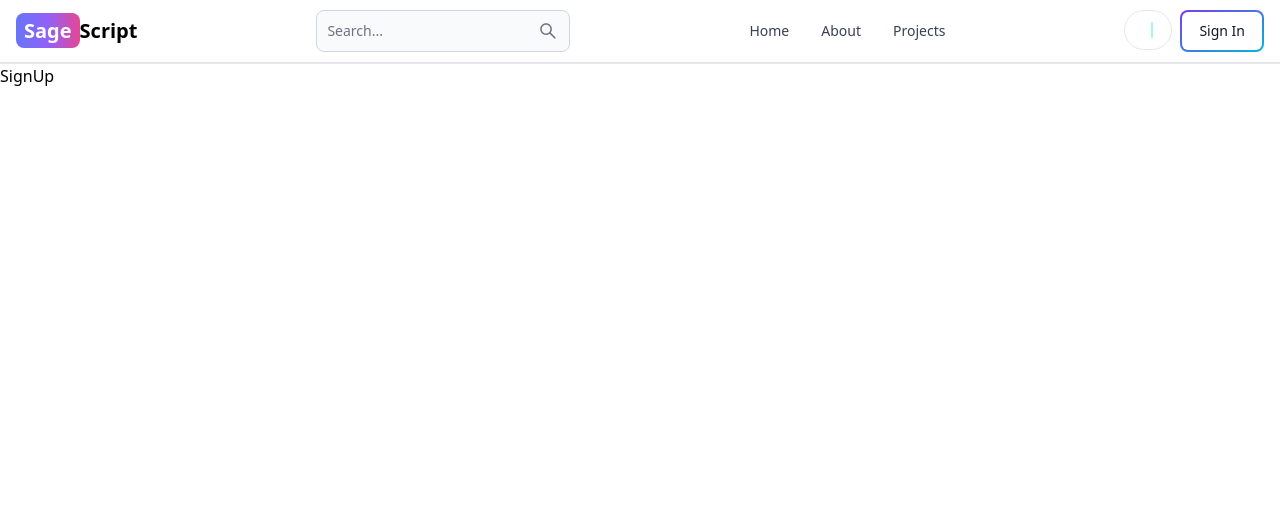
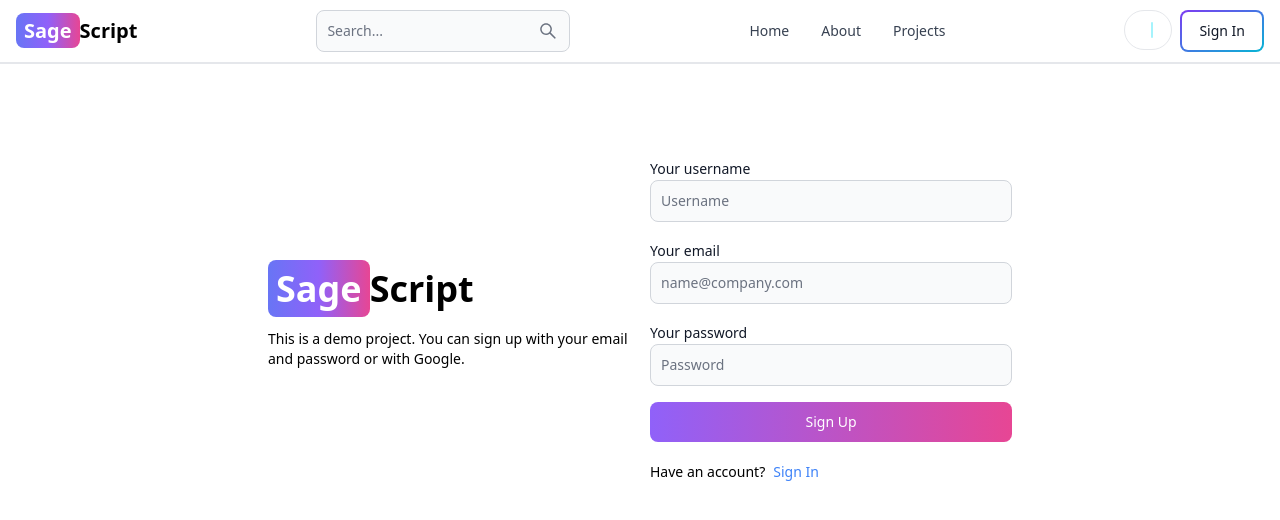
Before and after one commit to cse18107/sagescript, a React (Vite) app in the folder client/: page /sign-up in a window 1280 px wide. Shown: the top 520 px of the page. Built offline with nearby package versions, Linux system fonts and the light colour scheme.

Commit message:
add functionality to the sign up page

```diff
--- a/client/src/pages/SignUp.jsx
+++ b/client/src/pages/SignUp.jsx
@@ -1,9 +1,118 @@
-import React from 'react'
+import { Alert, Button, Label, Spinner, TextInput } from "flowbite-react";
+import { useState } from "react";
+import { Link, useNavigate } from "react-router-dom";
+// import OAuth from "../components/OAuth";
 
-const SignUp = () => {
+export default function SignUp() {
+  const [formData, setFormData] = useState({});
+  const [errorMessage, setErrorMessage] = useState(null);
+  const [loading, setLoading] = useState(false);
+  const navigate = useNavigate();
+  const handleChange = (e) => {
+    setFormData({ ...formData, [e.target.id]: e.target.value.trim() });
+  };
+  const handleSubmit = async (e) => {
+    e.preventDefault();
+    if (!formData.username || !formData.email || !formData.password) {
+      return setErrorMessage("Please fill out all fields.");
+    }
+    try {
+      setLoading(true);
+      setErrorMessage(null);
+      const res = await fetch("/api/auth/signup", {
+        method: "POST",
+        headers: { "Content-Type": "application/json" },
+        body: JSON.stringify(formData),
+      });
+      const data = await res.json();
+      if (data.success === false) {
+        return setErrorMessage(data.message);
+      }
+      setLoading(false);
+      if (res.ok) {
+        navigate("/sign-in");
+      }
+    } catch (error) {
+      setErrorMessage(error.message);
+      setLoading(false);
+    }
+  };
   return (
-    <div>SignUp</div>
-  )
+    <div className="min-h-screen mt-20">
+      <div className="flex p-3 max-w-3xl mx-auto flex-col md:flex-row md:items-center gap-5">
+        {/* left */}
+        <div className="flex-1">
+          <Link to="/" className="font-bold dark:text-white text-4xl">
+            <span className="px-2 py-1 bg-gradient-to-r from-indigo-500 via-purple-500 to-pink-500 rounded-lg text-white">
+              Sage
+            </span>
+            Script
+          </Link>
+          <p className="text-sm mt-5">
+            This is a demo project. You can sign up with your email and password
+            or with Google.
+          </p>
+        </div>
+        {/* right */}
+
+        <div className="flex-1">
+          <form className="flex flex-col gap-4" onSubmit={handleSubmit}>
+            <div>
+              <Label value="Your username" />
+              <TextInput
+                type="text"
+                placeholder="Username"
+                id="username"
+                onChange={handleChange}
+              />
+            </div>
+            <div>
+              <Label value="Your email" />
+              <TextInput
+                type="email"
+                placeholder="name@company.com"
+                id="email"
+                onChange={handleChange}
+              />
+            </div>
+            <div>
+              <Label value="Your password" />
+              <TextInput
+                type="password"
+                placeholder="Password"
+                id="password"
+                onChange={handleChange}
+              />
+            </div>
+            <Button
+              gradientDuoTone="purpleToPink"
+              type="submit"
+              disabled={loading}
+            >
+              {loading ? (
+                <>
+                  <Spinner size="sm" />
+                  <span className="pl-3">Loading...</span>
+                </>
+              ) : (
+                "Sign Up"
+              )}
+            </Button>
+            {/* <OAuth /> */}
+          </form>
+          <div className="flex gap-2 text-sm mt-5">
+            <span>Have an account?</span>
+            <Link to="/sign-in" className="text-blue-500">
+              Sign In
+            </Link>
+          </div>
+          {errorMessage && (
+            <Alert className="mt-5" color="failure">
+              {errorMessage}
+            </Alert>
+          )}
+        </div>
+      </div>
+    </div>
+  );
 }
-
-export default SignUp
--- a/client/vite.config.js
+++ b/client/vite.config.js
@@ -3,5 +3,13 @@
 
 // https://vitejs.dev/config/
 export default defineConfig({
+  server: {
+    proxy: {
+      '/api': {
+        target: 'http://localhost:3000',
+        secure: 'false'
+      },
+    },
+  },
   plugins: [react()],
 })
```
